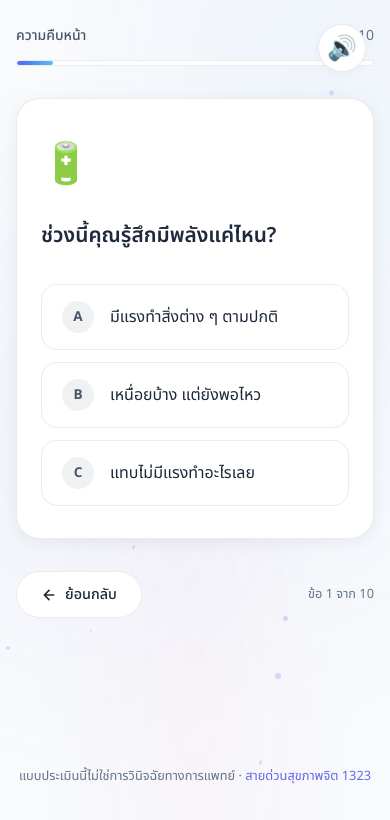
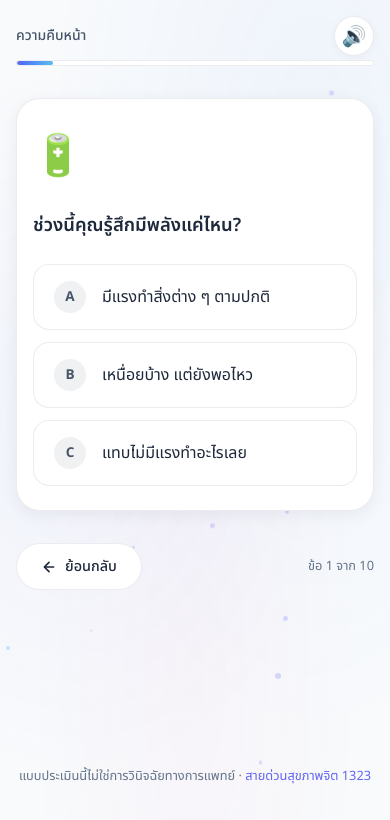
Before and after one commit to YYogurt/Areyouburnedout, a Next.js app: page / in a window 390 px wide. Both pictures are taken after a click on the button "เริ่มทำแบบประเมิน". Shown: the top 820 px of the page. Built offline with nearby package versions, Linux system fonts and the light colour scheme.

Commit message:
fix: error loading next page when click too fast

```diff
--- a/app/globals.css
+++ b/app/globals.css
@@ -739,26 +739,34 @@ body::before {
 }
 
 /* ===== Responsive ===== */
-@media (max-width: 640px) {
-  .main-container {
-    padding: 1.5rem 1rem;
-  }
+@media (max-width: 768px) {
+  .main-container { padding: 1.5rem 1rem; }
+  .hero-emoji { font-size: 3.5rem; margin-bottom: 1rem; }
+  .hero-title { font-size: 2.25rem; }
 
-  .question-card {
-    padding: 2rem 1.5rem;
-  }
+  .question-card { padding: 2rem 1.5rem; }
+  .option-button { padding: 1rem 1.25rem; }
 
-  .option-button {
-    padding: 1rem 1.25rem;
-  }
+  .result-card { padding: 2.5rem 1.5rem; }
+  .result-emoji { font-size: 3.5rem; }
+  .result-score { font-size: 3rem; }
+  .result-title { font-size: 1.5rem; }
 
-  .result-card {
-    padding: 2.5rem 1.5rem;
-  }
+  .result-actions { flex-direction: column; }
+  .result-actions button { width: 100%; justify-content: center; }
 
-  .hero-section {
-    min-height: 70vh;
-  }
+  .music-player { top: 1rem; right: 1rem; }
+  .music-btn { width: 40px; height: 40px; font-size: 1.25rem; }
+}
+
+@media (max-width: 480px) {
+  .hero-emoji { font-size: 3rem; }
+  .hero-title { font-size: 1.75rem; }
+  .question-card { padding: 1.5rem 1rem; }
+  .question-text { font-size: 1.15rem; margin-bottom: 1.5rem; }
+  .result-card { padding: 1.5rem 1rem; }
+  .result-emoji { font-size: 3rem; }
+  .result-score { font-size: 2.5rem; }
 }
 
 /* ===== Particles (decorative) ===== */
@@ -771,15 +779,3 @@ body::before {
   opacity: 0.3;
   z-index: 0;
 }
-
-/* ===== Transition wrapper ===== */
-.fade-enter {
-  opacity: 0;
-  transform: translateY(10px);
-}
-
-.fade-enter-active {
-  opacity: 1;
-  transform: translateY(0);
-  transition: all 0.4s ease;
-}
--- a/app/page.js
+++ b/app/page.js
@@ -16,6 +16,9 @@ export default function Home() {
   // Music State
   const [isPlayingMusic, setIsPlayingMusic] = useState(false);
   const audioRef = useRef(null);
+
+  // Prevent rapid double clicks
+  const [isProcessingAnswer, setIsProcessingAnswer] = useState(false);
 
   const toggleMusic = useCallback(() => {
     if (!audioRef.current) return;
@@ -48,6 +51,7 @@ export default function Home() {
     setAnswers({});
     setCurrentQuestion(0);
     setIsTransitioning(false);
+    setIsProcessingAnswer(false);
 
     // เล่นเพลงเมื่อผู้ใช้กดเริ่ม (User Interaction ทำให้ Browser ไม่บล็อก)
     if (audioRef.current && !isPlayingMusic) {
@@ -70,33 +74,42 @@ export default function Home() {
 
   const selectOption = useCallback(
     (questionId, score) => {
+      if (isProcessingAnswer) return;
+      setIsProcessingAnswer(true);
+
       setAnswers((prev) => ({ ...prev, [questionId]: score }));
 
       setTimeout(() => {
         if (currentQuestion < questions.length - 1) {
-          transitionQuestion(() => setCurrentQuestion((prev) => prev + 1));
+          transitionQuestion(() => {
+            setCurrentQuestion((prev) => prev + 1);
+            setIsProcessingAnswer(false);
+          });
         } else {
-          setScreen("result");
+          changeScreen("result");
+          setIsProcessingAnswer(false);
         }
       }, 300);
     },
-    [currentQuestion, transitionQuestion]
+    [currentQuestion, transitionQuestion, changeScreen, isProcessingAnswer]
   );
 
   const goBack = useCallback(() => {
+    if (isProcessingAnswer) return;
     if (currentQuestion > 0) {
       transitionQuestion(() => setCurrentQuestion((prev) => prev - 1));
     } else {
       changeScreen("landing");
     }
-  }, [currentQuestion, transitionQuestion, changeScreen]);
+  }, [currentQuestion, transitionQuestion, changeScreen, isProcessingAnswer]);
 
   const resetQuiz = useCallback(() => {
     changeScreen("landing");
     setTimeout(() => {
       setCurrentQuestion(0);
       setAnswers({});
-    }, 250); // รีเซ็ตค่าหลังจากหน้าจอ fade-out ไปแล้ว
+      setIsProcessingAnswer(false);
+    }, 250);
   }, [changeScreen]);
 
   const result = getResult(totalScore);
@@ -247,6 +260,7 @@ function QuizScreen({
               }`}
               onClick={() => onSelect(question.id, option.score)}
               id={`option-${question.id}-${option.label}`}
+              disabled={isTransitioning}
             >
               <span className="option-label">{option.label}</span>
               <span className="option-text">{option.text}</span>
```
